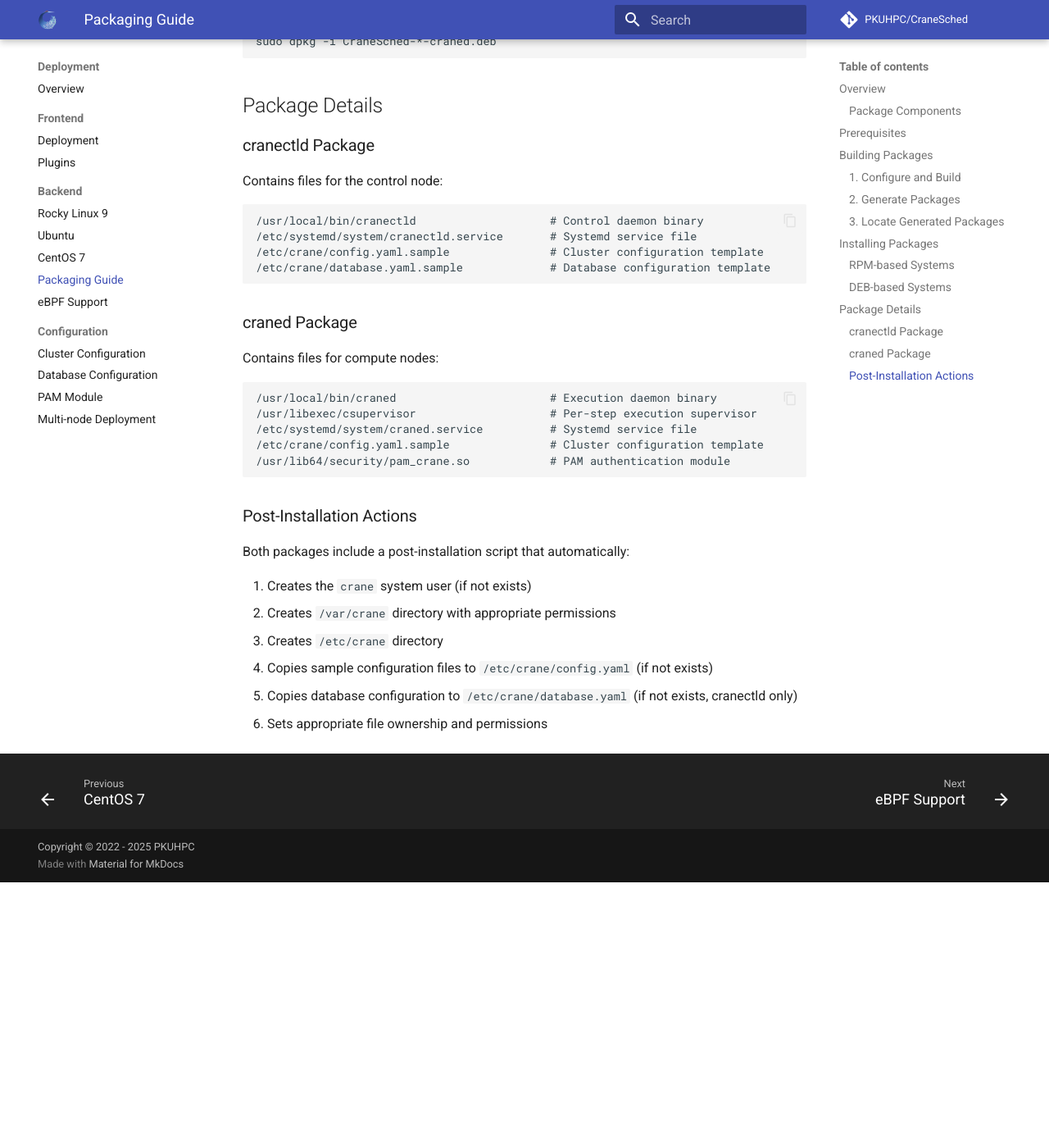
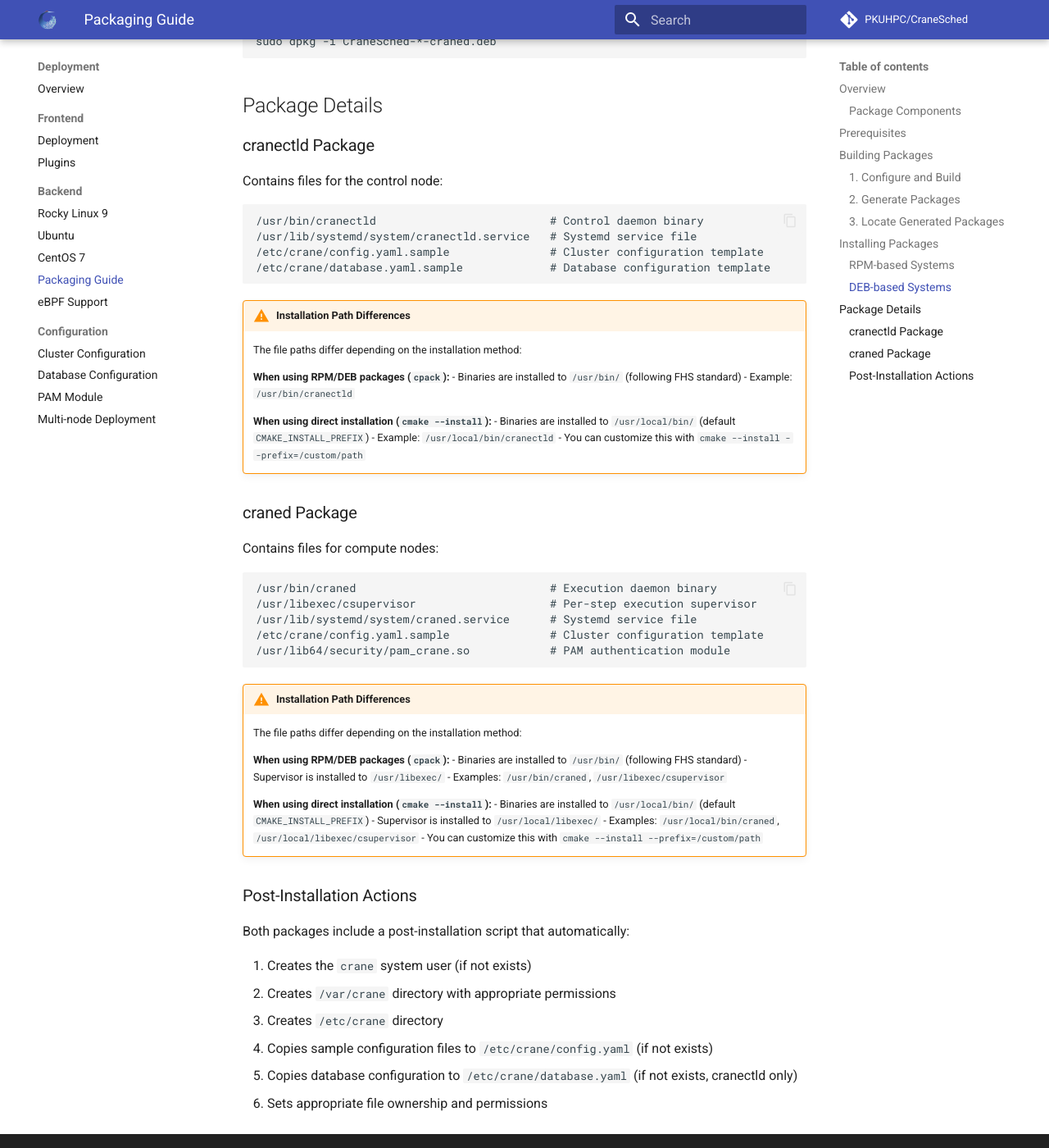
Before and after one commit to PKUHPC/CraneSched, an MkDocs documentation site: the page built from docs/deployment/backend/packaging.md, in a window 1280 px wide and 1400 px high, scrolled down 3357 px. Shown: the whole window at 82% size. Built offline with MkDocs 1.6.1 and Material for MkDocs 9.7.7, drawn with Linux system fonts in a browser that asks for light colours; comment, search, counter and statistics services are not loaded; before the commit the page ends 4433 px from its top, so only the background shows below that.

Commit message:
fix: Fix error in systemd unit file and add doc (#646)

````diff
--- a/docs/deployment/backend/packaging.md
+++ b/docs/deployment/backend/packaging.md
@@ -144,23 +144,49 @@ sudo dpkg -i CraneSched-*-craned.deb
 Contains files for the control node:
 
 ```
-/usr/local/bin/cranectld                    # Control daemon binary
-/etc/systemd/system/cranectld.service       # Systemd service file
+/usr/bin/cranectld                          # Control daemon binary
+/usr/lib/systemd/system/cranectld.service   # Systemd service file
 /etc/crane/config.yaml.sample               # Cluster configuration template
 /etc/crane/database.yaml.sample             # Database configuration template
 ```
+
+!!! warning "Installation Path Differences"
+    The file paths differ depending on the installation method:
+
+    **When using RPM/DEB packages (`cpack`):**
+    - Binaries are installed to `/usr/bin/` (following FHS standard)
+    - Example: `/usr/bin/cranectld`
+
+    **When using direct installation (`cmake --install`):**
+    - Binaries are installed to `/usr/local/bin/` (default `CMAKE_INSTALL_PREFIX`)
+    - Example: `/usr/local/bin/cranectld`
+    - You can customize this with `cmake --install --prefix=/custom/path`
 
 ### craned Package
 
 Contains files for compute nodes:
 
 ```
-/usr/local/bin/craned                       # Execution daemon binary
+/usr/bin/craned                             # Execution daemon binary
 /usr/libexec/csupervisor                    # Per-step execution supervisor
-/etc/systemd/system/craned.service          # Systemd service file
+/usr/lib/systemd/system/craned.service      # Systemd service file
 /etc/crane/config.yaml.sample               # Cluster configuration template
 /usr/lib64/security/pam_crane.so            # PAM authentication module
 ```
+
+!!! warning "Installation Path Differences"
+    The file paths differ depending on the installation method:
+
+    **When using RPM/DEB packages (`cpack`):**
+    - Binaries are installed to `/usr/bin/` (following FHS standard)
+    - Supervisor is installed to `/usr/libexec/`
+    - Examples: `/usr/bin/craned`, `/usr/libexec/csupervisor`
+
+    **When using direct installation (`cmake --install`):**
+    - Binaries are installed to `/usr/local/bin/` (default `CMAKE_INSTALL_PREFIX`)
+    - Supervisor is installed to `/usr/local/libexec/`
+    - Examples: `/usr/local/bin/craned`, `/usr/local/libexec/csupervisor`
+    - You can customize this with `cmake --install --prefix=/custom/path`
 
 ### Post-Installation Actions
 
````
Also changed, not shown: 2 other files.
